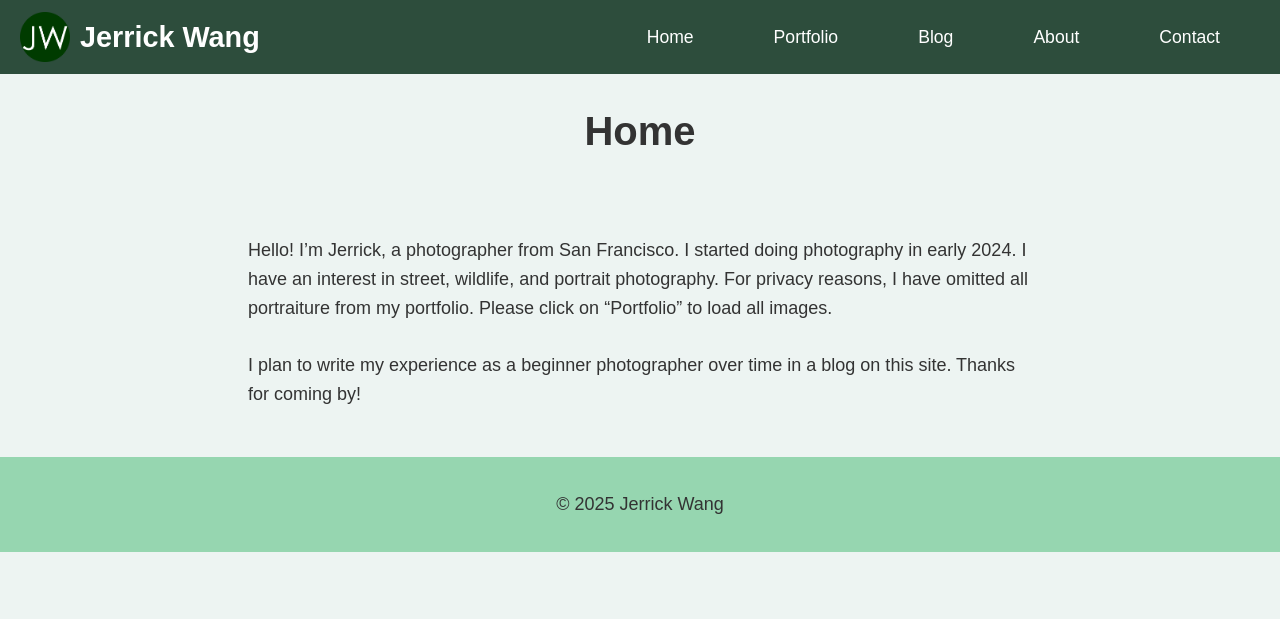
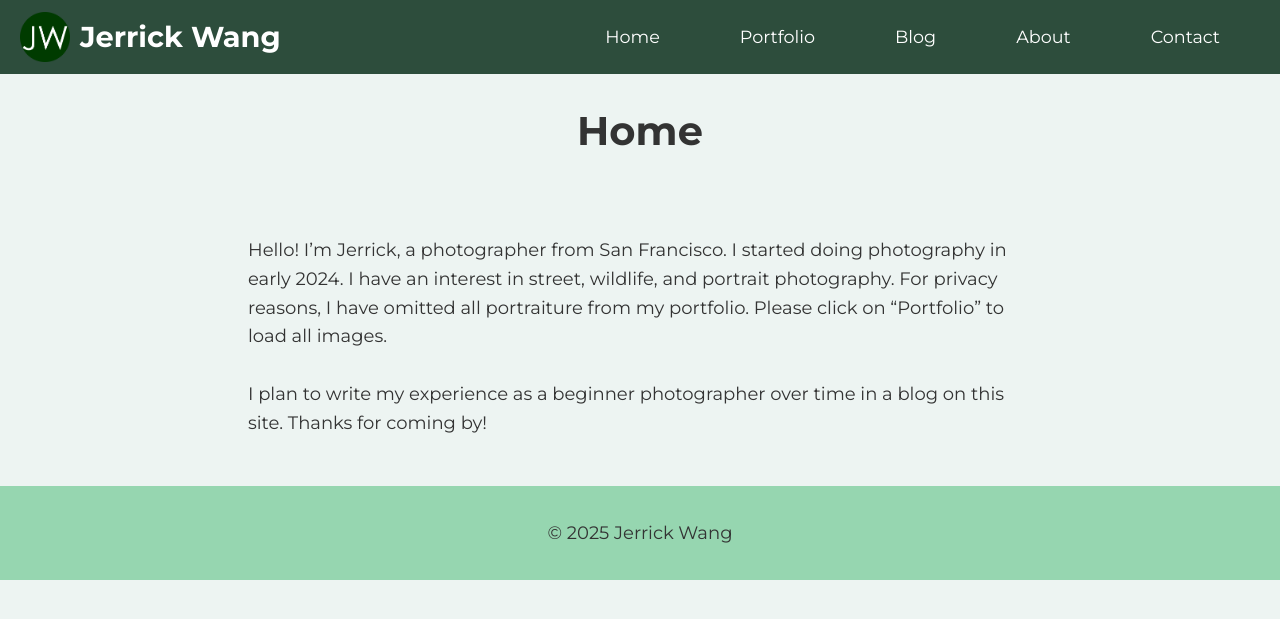
Before and after one commit to jerrickwang/jerrickwang.github.io, a Jekyll site: the page built from index.md, in a window 1280 px wide. Shown: the top 619 px of the page. Built offline with Jekyll 4.4.1, drawn with Linux system fonts in a browser that asks for light colours.

Commit message:
Update style.css

```diff
--- a/assets/css/style.css
+++ b/assets/css/style.css
@@ -1,3 +1,6 @@
+/* Import Google Font Montserrat */
+@import url('https://fonts.googleapis.com/css2?family=Montserrat:wght@400;700&display=swap');
+
 /* Global font styling with Montserrat */
 body {
   font-family: 'Montserrat', Arial, sans-serif; /* Use Montserrat with fallback fonts */
```
